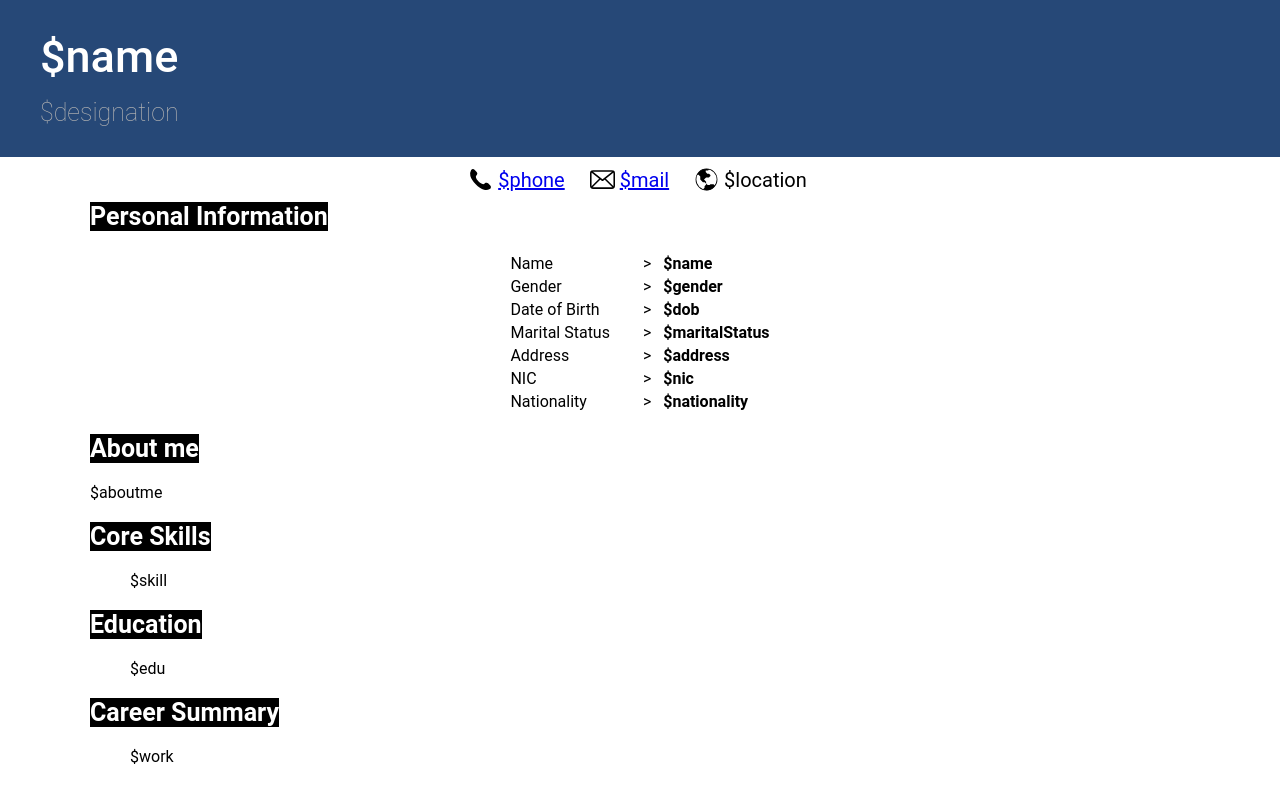
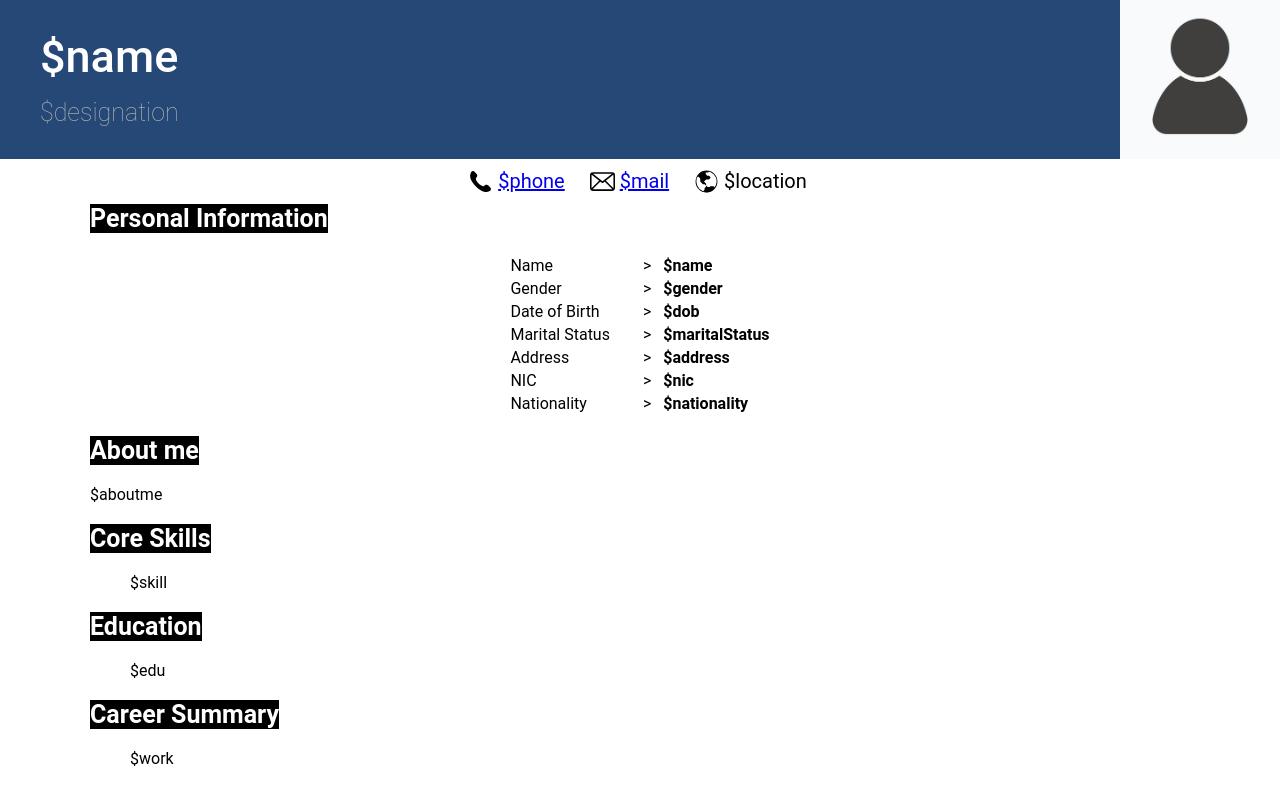
Before and after one commit to MalakaDeSilva/cv-gen-backend, a website: page assets/template.html in a window 1280 px wide. Drawn offline with Linux system fonts and the light colour scheme.

Commit message:
added img

```diff
--- a/assets/template.html
+++ b/assets/template.html
@@ -112,7 +112,7 @@
       </div>
       <div class="column2">
         <div>
-          <!-- <img src="./dp.jpg" alt="" style="width: 160px; float: right" /> -->
+          <img src="/assets/dp.jpg" alt="" style="width: 160px; float: right" />
         </div>
       </div>
     </div>
```
